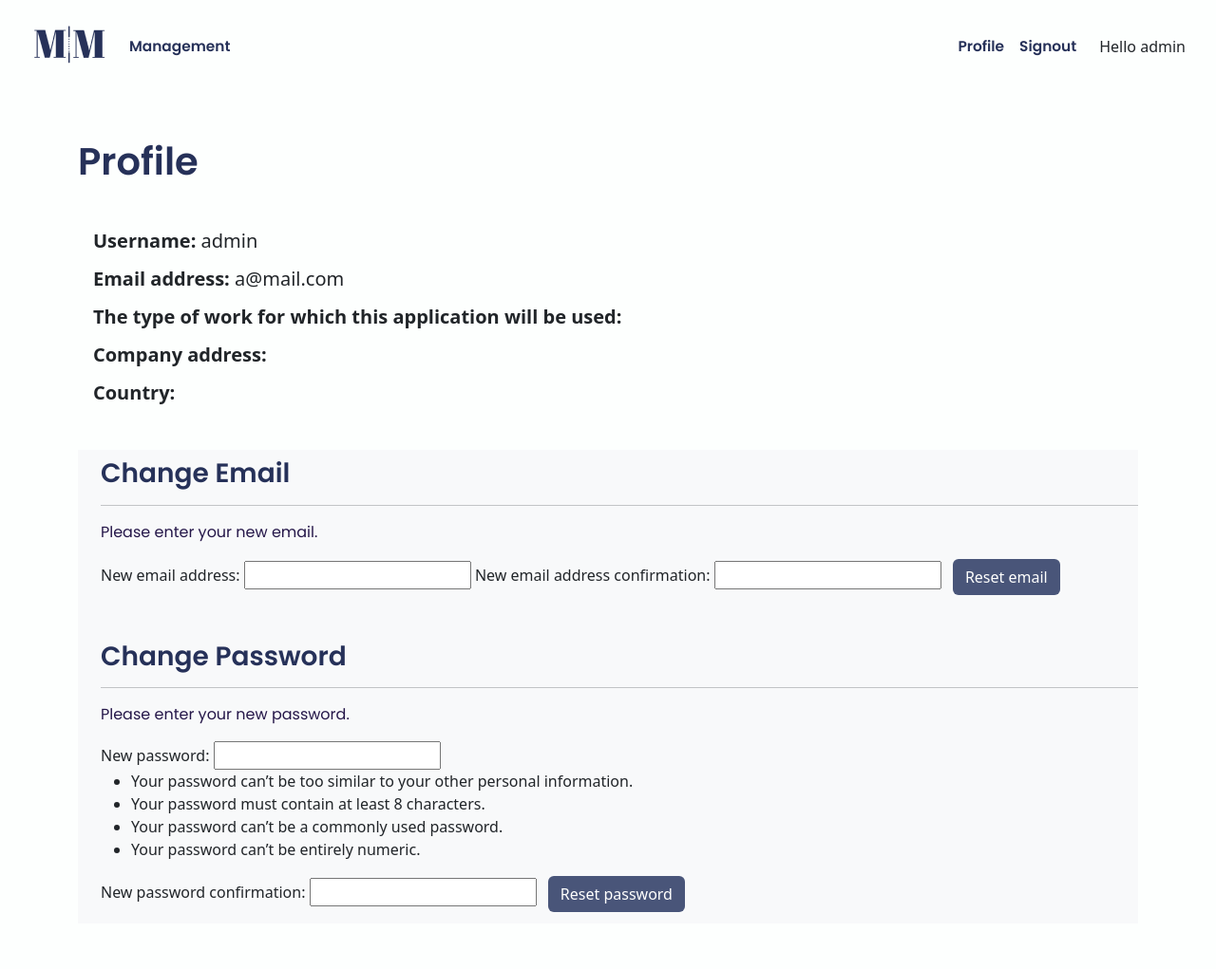
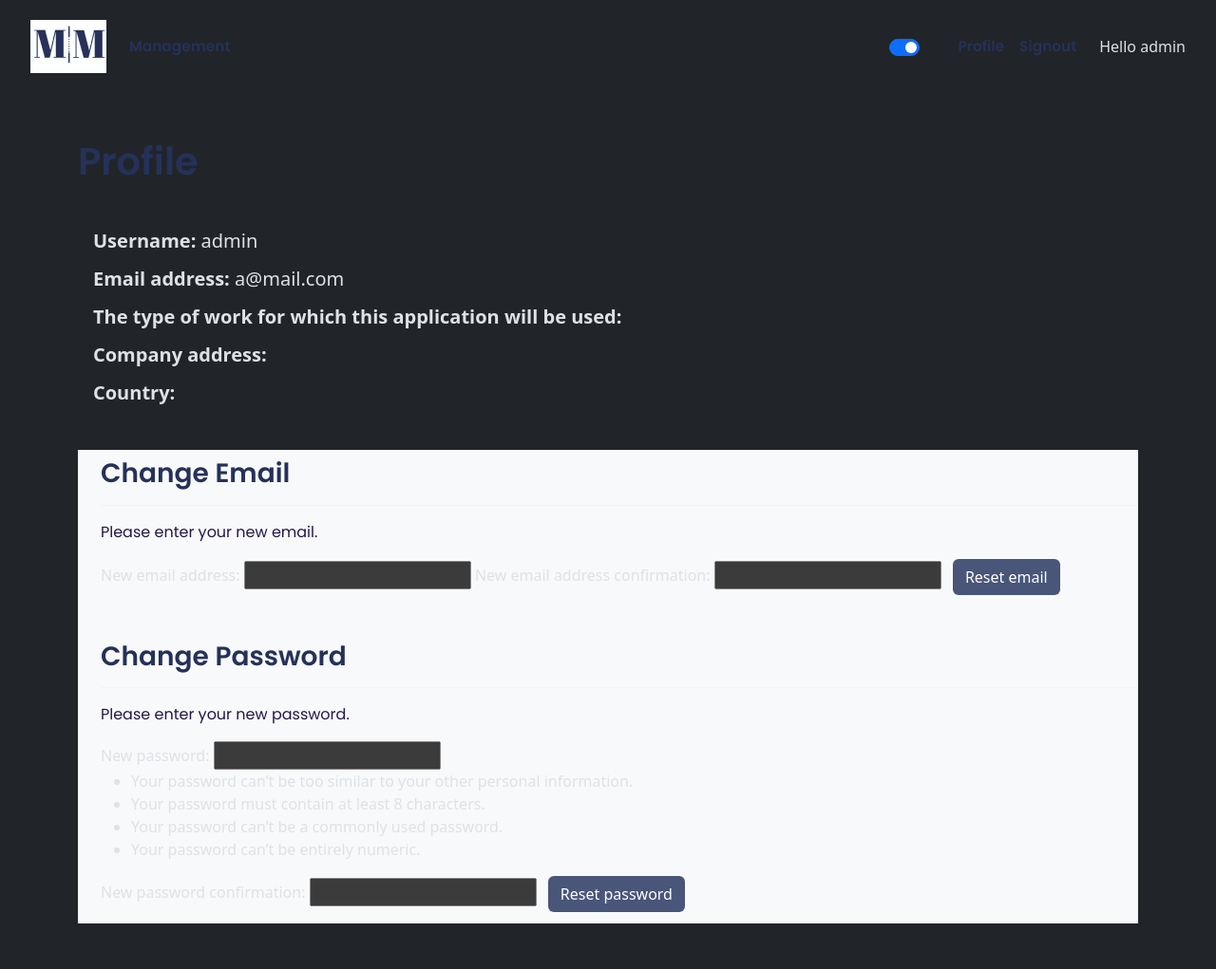
Before and after one commit to janaledencan/Members-Management-App, a Django app: page /accounts/profile/2 in a window 1280 px wide. Shown: the whole page at 95% size. Run offline with Django 4.2, Linux system fonts and the light colour scheme; a user stored in the database is signed in; data comes from the database, SQL or seed files in the repository; both versions use the stored data as it was after the commit; some libraries are stand-ins or nearby versions.

Commit message:
Add light or dark mode functionality

```diff
--- a/membersmanagementapp/app/static/app/css/base.css
+++ b/membersmanagementapp/app/static/app/css/base.css
@@ -1,9 +1,3 @@
-body {
-    background-color: #FDFFFE;
-}
-
-/*#f9feff, #FEFEFE, for p: 46505C*/
-
 .navbar-custom .navbar-brand,
 .navbar-custom .navbar-text {
     font-size: 1.2vw;
--- a/membersmanagementapp/app/templates/app/base.html
+++ b/membersmanagementapp/app/templates/app/base.html
@@ -1,12 +1,13 @@
 <!DOCTYPE html>
 {% load static %}
-<html>
+<html data-bs-theme="dark">
     <head>
         <title>Member Management Application</title>
 
         <meta charset="UTF-8">
         <meta name="viewport" content="width=device-width, initial-scale=1.0, shrink-to-fit=no">
-        <link href="https://cdn.jsdelivr.net/npm/bootstrap@5.2.3/dist/css/bootstrap.min.css" rel="stylesheet" integrity="sha384-rbsA2VBKQhggwzxH7pPCaAqO46MgnOM80zW1RWuH61DGLwZJEdK2Kadq2F9CUG65" crossorigin="anonymous">
+
+        <link href="https://cdn.jsdelivr.net/npm/bootstrap@5.3.0-alpha1/dist/css/bootstrap.min.css" rel="stylesheet" integrity="sha384-GLhlTQ8iRABdZLl6O3oVMWSktQOp6b7In1Zl3/Jr59b6EGGoI1aFkw7cmDA6j6gD" crossorigin="anonymous">
 
         <link rel="preconnect" href="https://fonts.googleapis.com">
         <link rel="preconnect" href="https://fonts.gstatic.com" crossorigin>
@@ -36,6 +37,11 @@
                   </ul>
 
                   <ul class="navbar-nav ms-auto mb-2 mb-lg-0">
+                    <li class="nav-item">
+                      <div class="form-check form-switch mx-4 mt-2">
+                        <input class="form-check-input p-2" type="checkbox" row="switch" id="btnSwitch" checked onclick="setTheme("dark")"/>
+                      </div>
+                    </li>
                     <li class="nav-item">
                       <a class="nav-link navbar-text" href="{% url 'accounts:profile' user.id %}">Profile</a>
                     </li>
@@ -68,12 +74,25 @@
     </body>
     <script src="https://ajax.googleapis.com/ajax/libs/jquery/3.4.1/jquery.min.js"></script>
     <script src="https://cdnjs.cloudflare.com/ajax/libs/bootstrap/5.1.3/js/bootstrap.min.js"></script>
-    <script src="https://cdn.jsdelivr.net/npm/@popperjs/core@2.11.6/dist/umd/popper.min.js" integrity="sha384-oBqDVmMz9ATKxIep9tiCxS/Z9fNfEXiDAYTujMAeBAsjFuCZSmKbSSUnQlmh/jp3" crossorigin="anonymous"></script>
-    <script src="https://cdn.jsdelivr.net/npm/bootstrap@5.2.3/dist/js/bootstrap.min.js" integrity="sha384-cuYeSxntonz0PPNlHhBs68uyIAVpIIOZZ5JqeqvYYIcEL727kskC66kF92t6Xl2V" crossorigin="anonymous"></script>
     <script src="https://cdnjs.cloudflare.com/ajax/libs/bootstrap-datepicker/1.9.0/js/bootstrap-datepicker.min.js"></script>
+    <script src="https://cdn.jsdelivr.net/npm/bootstrap@5.3.0-alpha1/dist/js/bootstrap.bundle.min.js" integrity="sha384-w76AqPfDkMBDXo30jS1Sgez6pr3x5MlQ1ZAGC+nuZB+EYdgRZgiwxhTBTkF7CXvN" crossorigin="anonymous"></script>
+
     <script>
       $(function(){
         $('#datepicker').datepicker();
       });
     </script>
+
+    <script>
+      document.getElementById('btnSwitch').addEventListener('click',()=>{
+        if (document.documentElement.getAttribute('data-bs-theme') == 'dark') {
+            document.documentElement.setAttribute('data-bs-theme','light')
+        }
+        else {
+            document.documentElement.setAttribute('data-bs-theme','dark')
+        }
+      })
+    </script>
+
+
 </html>
```
Also changed, not shown: membersmanagementapp/db.sqlite3.
